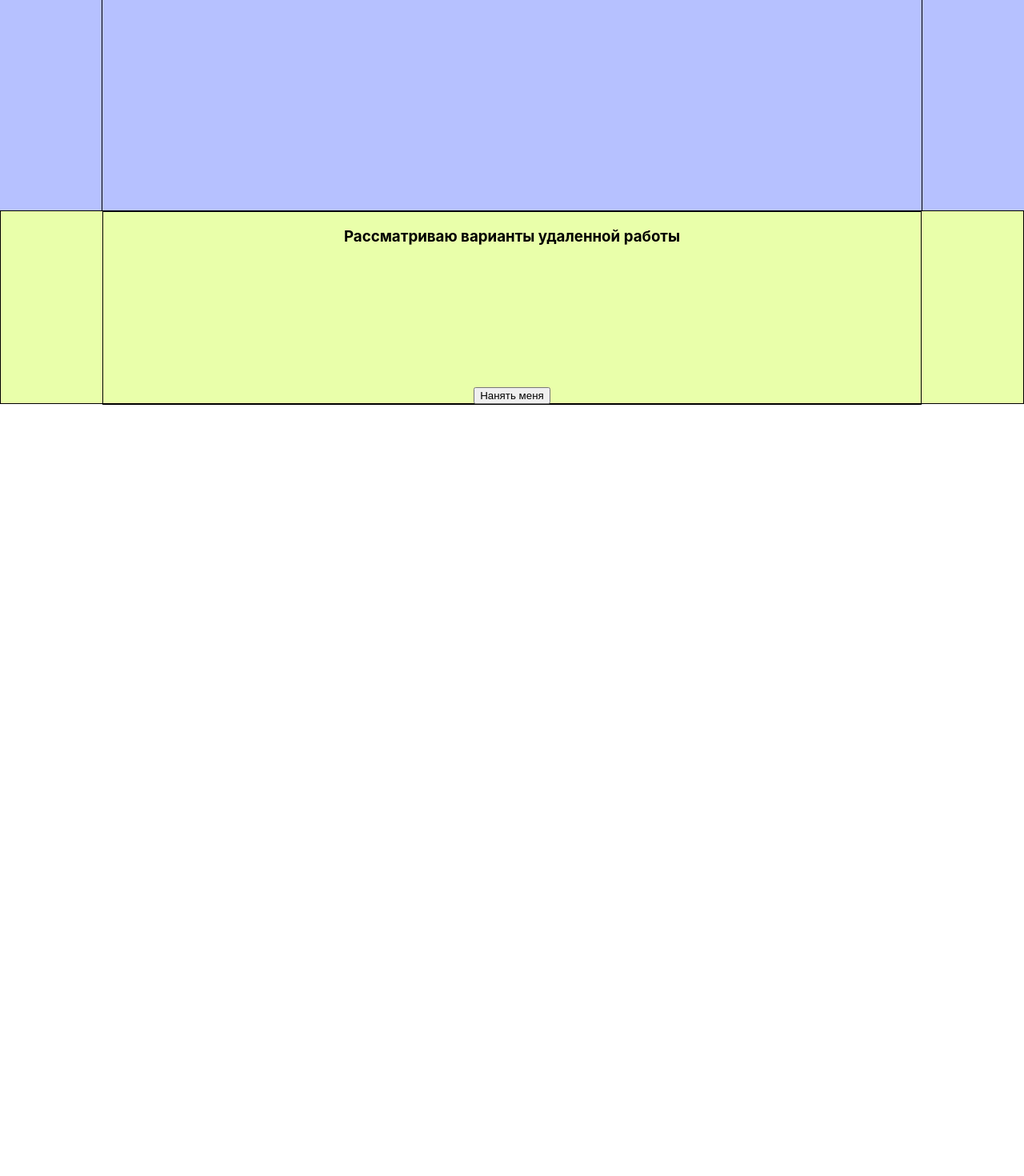
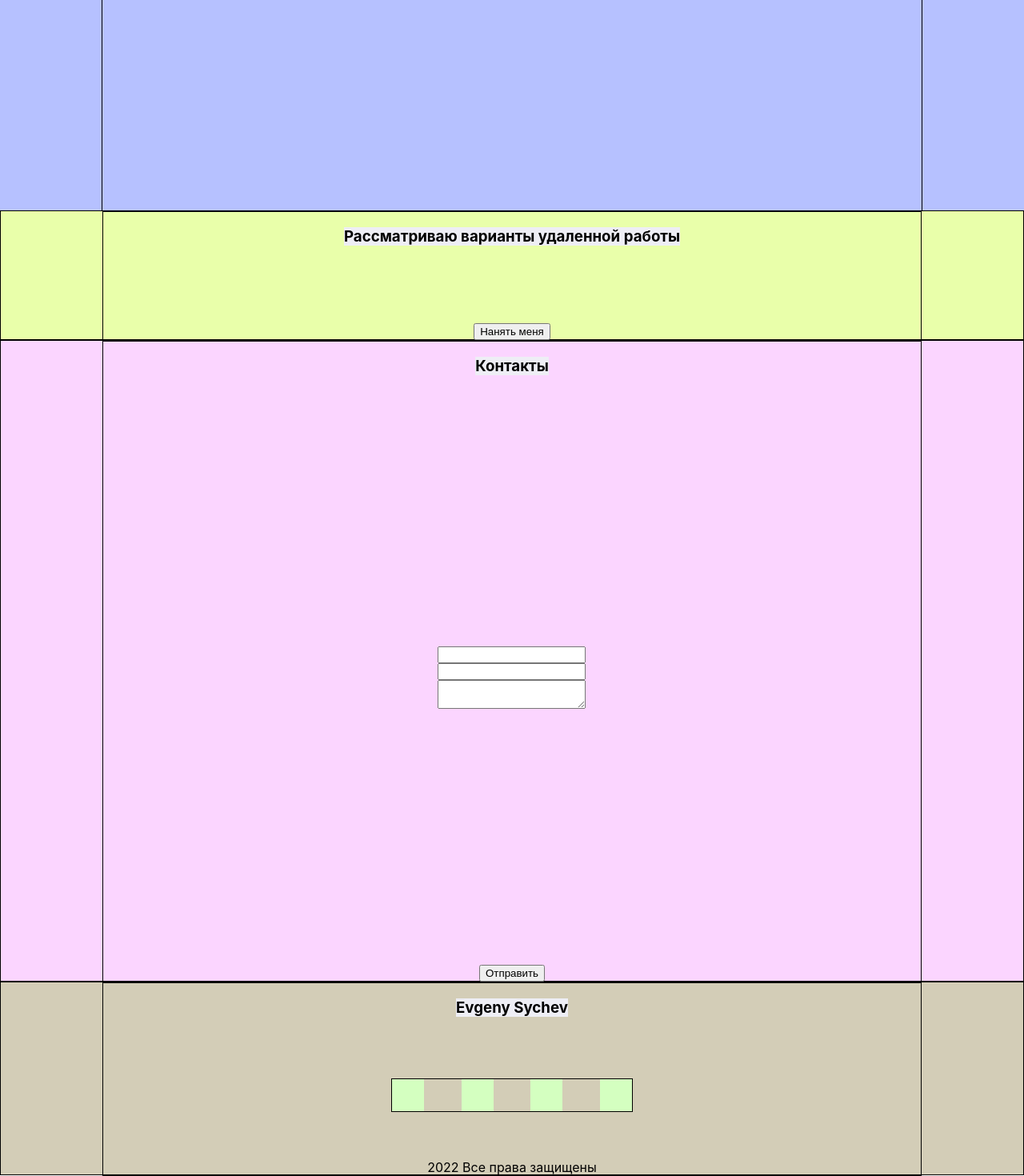
Before and after one commit to EvgenySychev/portfolio-react, a React (Create React App) app: page / in a window 1280 px wide. Shown: the part 2217-3687 px from the top of the page at 80% size. Before the commit the page ends 2723 px from the top, so only its background shows below. Built offline with nearby package versions, Linux system fonts and the light colour scheme.

Commit message:
the first stage

```diff
--- a/src/App.js
+++ b/src/App.js
@@ -4,6 +4,8 @@ import {Main} from "./main/Main";
 import {Skills} from "./skills/Skills";
 import {Works} from "./works/Works";
 import {RemoteWork} from "./remoteWork/RemoteWork";
+import {Contacts} from "./contacts/Сontacts";
+import {Footer} from "./footer/Footer";
 
 function App() {
     return (
@@ -13,6 +15,8 @@ function App() {
             <Skills/>
             <Works/>
             <RemoteWork/>
+            <Contacts/>
+            <Footer/>
         </div>
     );
 }
--- /dev/null
+++ b/src/contacts/Contacts.module.css
@@ -0,0 +1,21 @@
+
+.contacts {
+    height: 100vh;
+    background-color: #fbd5ff;
+    border: 1px solid;
+}
+
+.title {
+    background-color: #eeeef5;
+}
+
+.block {
+    display: flex;
+    flex-direction: column;
+}
+
+.formBlock {
+    display: flex;
+    flex-direction: column;
+    align-items: stretch;
+}
--- /dev/null
+++ b/src/contacts/Сontacts.js
@@ -0,0 +1,20 @@
+import React from 'react'
+import style from './Contacts.module.css';
+import styleContainer from '../common/styles/Container.module.css'
+
+export function Contacts() {
+    return (
+        <div className={style.contacts}>
+            <div className= {`${styleContainer.container} ${style.block}`}>
+                <h3 className={style.title}>Контакты</h3>
+                <form className={style.formBlock}>
+                    <input />
+                    <input />
+                    <textarea></textarea>
+                </form>
+                <button>Отправить</button>
+            </div>
+
+        </div>
+    );
+}
--- /dev/null
+++ b/src/footer/Footer.js
@@ -0,0 +1,21 @@
+import React from 'react'
+import style from './Footer.module.css';
+import styleContainer from '../common/styles/Container.module.css'
+
+export function Footer() {
+    return (
+        <div className={style.footer}>
+            <div className= {`${styleContainer.container} ${style.block}`}>
+                <h3 className={style.title}>Evgeny Sychev</h3>
+                <div className={style.iconBlock}>
+                    <div className={style.icon}></div>
+                    <div className={style.icon}></div>
+                    <div className={style.icon}></div>
+                    <div className={style.icon}></div>
+                </div>
+                <span>2022 Все права защищены</span>
+            </div>
+
+        </div>
+    );
+}
--- /dev/null
+++ b/src/footer/Footer.module.css
@@ -0,0 +1,28 @@
+
+.footer {
+    height: 30vh;
+    background-color: #d3cdb7;
+    border: 1px solid;
+}
+
+.block {
+    display: flex;
+    flex-direction: column;
+}
+
+.title {
+    background-color: #eeeef5;
+}
+
+.iconBlock {
+    border: 1px solid;
+    width: 300px;
+    display: flex;
+    justify-content: space-between;
+}
+
+.icon {
+    height: 40px;
+    width: 40px;
+    background-color: #d4ffc0;
+}
--- a/src/remoteWork/RemoteWork.js
+++ b/src/remoteWork/RemoteWork.js
@@ -6,7 +6,7 @@ export function RemoteWork() {
     return (
         <div className={style.remoteWork}>
             <div className= {`${styleContainer.container} ${style.block}`}>
-                <h3> Рассматриваю варианты удаленной работы</h3>
+                <h3 className={style.title}> Рассматриваю варианты удаленной работы</h3>
                 <button>Нанять меня</button>
             </div>
 
--- a/src/remoteWork/RemoteWork.module.css
+++ b/src/remoteWork/RemoteWork.module.css
@@ -1,7 +1,11 @@
 .remoteWork {
-    height: 30vh;
+    height: 20vh;
     background-color: #e9ffaa;
     border: 1px solid;
+}
+
+.title {
+    background-color: #eeeef5;
 }
 
 .block {
```
